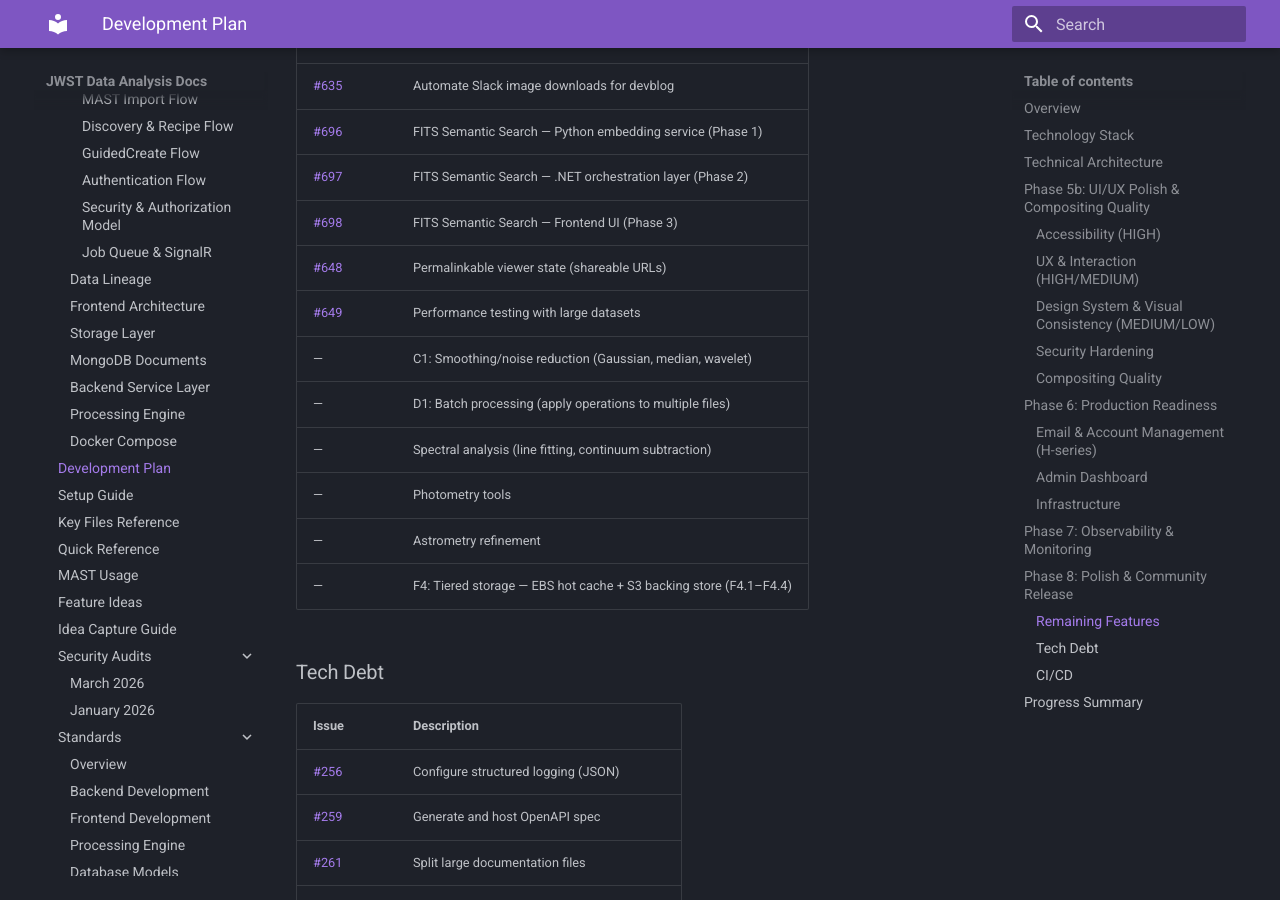
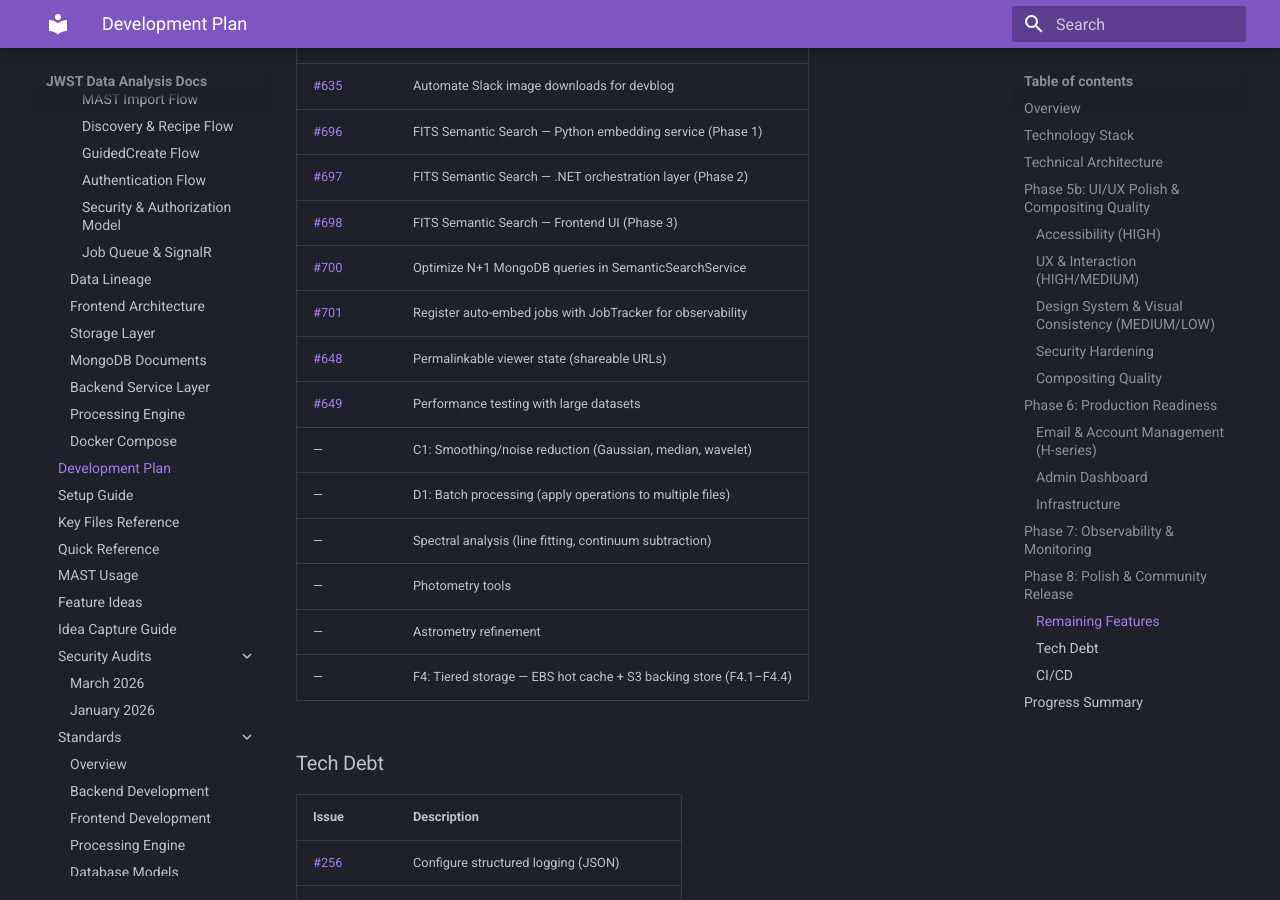
Before and after one commit to Snoww3d/jwst-data-analysis, an MkDocs documentation site: the page built from docs/development-plan.md, in a window 1280 px wide and 900 px high, scrolled down 5364 px. Built offline with MkDocs 1.6.1 and Material for MkDocs 9.7.7, drawn with Linux system fonts in a browser that asks for light colours.

Commit message:
chore: pin semantic search dep upper bounds, track review issues
- Pin sentence-transformers, onnxruntime, faiss-cpu to <next major
- Add #700 (N+1 query optimization) and #701 (auto-embed job tracking)
  to development plan

Co-Authored-By: Claude Opus 4.6 <noreply@anthropic.com>

```diff
--- a/docs/development-plan.md
+++ b/docs/development-plan.md
@@ -161,6 +161,8 @@ Remaining features, tech debt, CI improvements, and release process.
 | [#696](https://github.com/Snoww3d/jwst-data-analysis/issues/696) | FITS Semantic Search — Python embedding service (Phase 1) |
 | [#697](https://github.com/Snoww3d/jwst-data-analysis/issues/697) | FITS Semantic Search — .NET orchestration layer (Phase 2) |
 | [#698](https://github.com/Snoww3d/jwst-data-analysis/issues/698) | FITS Semantic Search — Frontend UI (Phase 3) |
+| [#700](https://github.com/Snoww3d/jwst-data-analysis/issues/700) | Optimize N+1 MongoDB queries in SemanticSearchService |
+| [#701](https://github.com/Snoww3d/jwst-data-analysis/issues/701) | Register auto-embed jobs with JobTracker for observability |
 | [#648](https://github.com/Snoww3d/jwst-data-analysis/issues/648) | Permalinkable viewer state (shareable URLs) |
 | [#649](https://github.com/Snoww3d/jwst-data-analysis/issues/649) | Performance testing with large datasets |
 | —     | C1: Smoothing/noise reduction (Gaussian, median, wavelet) |
```
Also changed, not shown: 1 other file.
